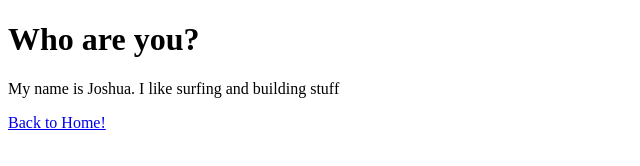
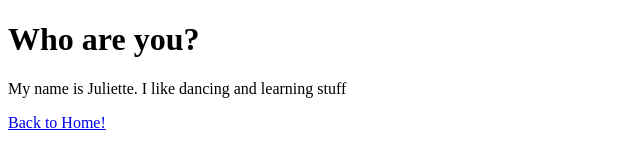
Before and after one commit to joshuajames/my-blog, a Gatsby site: page /about in a window 1280 px wide. Shown: the full height of the page, 0-640 px from the left. Built offline with nearby package versions, Linux system fonts and the light colour scheme; Gatsby itself is replaced by a stand-in of ours.

Commit message:
changed to Juliette

```diff
--- a/src/pages/about.js
+++ b/src/pages/about.js
@@ -6,7 +6,7 @@ const AboutPage = () => (
     <main>
         <title> About! </title>
         <h1>Who are you?</h1>
-        <p>My name is Joshua. I like surfing and building stuff</p>
+        <p>My name is Juliette. I like dancing and learning stuff</p>
 
         <Link to="/">Back to Home!</Link>
 
```
